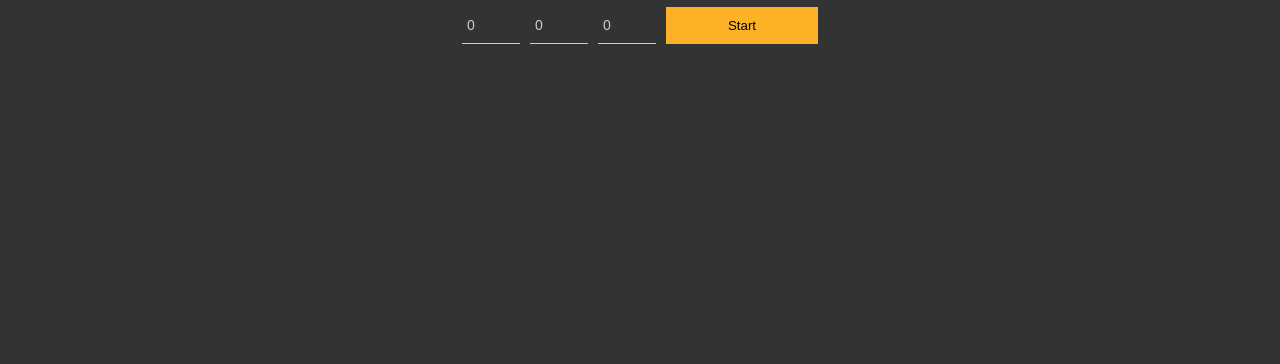
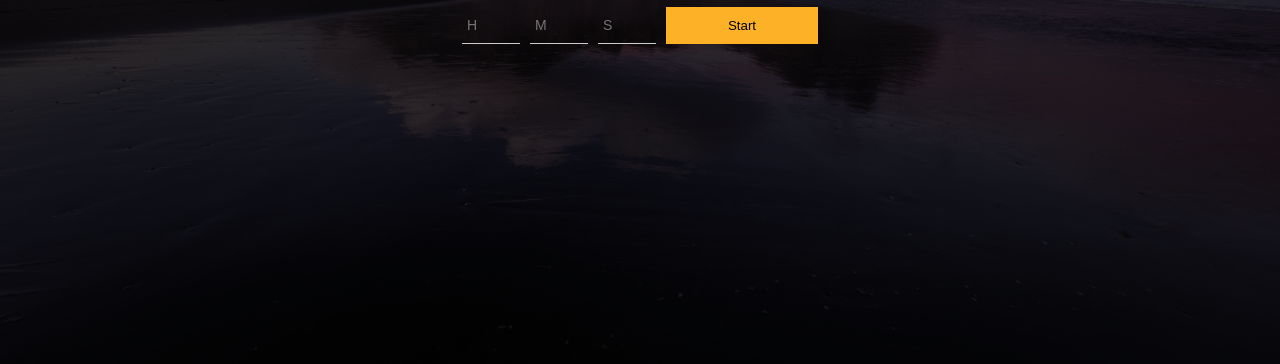
Before and after one commit to krptstc/js-timer, a website: page index.html in a window 1280 px wide. Shown: the part 436-800 px from the top of the page. Drawn offline with nearby package versions, Linux system fonts and the light colour scheme.

Commit message:
Bugfixes and Open Sans font

```diff
--- a/index.html
+++ b/index.html
@@ -6,6 +6,7 @@
     <title>JS Timer</title>
     <link rel="preconnect" href="https://fonts.gstatic.com">
     <link href="https://fonts.googleapis.com/css2?family=Lexend:wght@100;300;400;500;600;700;800&display=swap" rel="stylesheet">
+    <link href="https://fonts.googleapis.com/css2?family=Open+Sans:ital,wght@0,300;0,400;0,600;0,700;0,800;1,300;1,400;1,600;1,700;1,800&display=swap" rel="stylesheet">
     <link rel="stylesheet" href="style.css">
     <script defer src="node_modules/@fortawesome/fontawesome-free/js/brands.js"></script>
     <script defer src="node_modules/@fortawesome/fontawesome-free/js/solid.js"></script>
@@ -30,9 +31,9 @@
           <span class="seconds">00</span>
         </div>
         <div class="timer-settings">
-          <input class="input-hours" type="text" name="hours" value="0" placeholder="H" maxlength="2">
-          <input class="input-minutes" type="text" name="minutes" value="0" placeholder="M" maxlength="2">
-          <input class="input-seconds" type="text" name="seconds" value="0" placeholder="S" maxlength="2">
+          <input class="input-hours" type="text" name="hours" placeholder="H" maxlength="2">
+          <input class="input-minutes" type="text" name="minutes" placeholder="M" maxlength="2">
+          <input class="input-seconds" type="text" name="seconds" placeholder="S" maxlength="2">
           <button class="timer-start" type="button" name="timer-start">Start</button>
         </div>
       </div>
--- a/script.js
+++ b/script.js
@@ -18,9 +18,11 @@ let darkOverlayEl      = document.querySelector('.dark-overlay');
 settingsEl.addEventListener('click', close_settings);
 saveSettingsEl.addEventListener('click', update_settings);
 
-mainSectionEl.style.background = `linear-gradient(to bottom, rgba(0, 0, 0, .8), rgba(0, 0, 0, .8)), url(${localStorage.backgroundURL})`;
-mainSectionEl.style.backgroundSize = 'cover';
-mainSectionEl.style.backgroundPosition = 'center';
+if (localStorage.hasOwnProperty('backgroundURL')) {
+  mainSectionEl.style.background = `linear-gradient(to bottom, rgba(0, 0, 0, .8), rgba(0, 0, 0, .8)), url(${localStorage.backgroundURL})`;
+  mainSectionEl.style.backgroundSize = 'cover';
+  mainSectionEl.style.backgroundPosition = 'center';
+}
 
 function close_settings() {
   if (darkOverlayEl.classList.contains('active')) {
--- a/style.css
+++ b/style.css
@@ -10,7 +10,7 @@
 
 body {
   color: #EEE;
-  font-family: 'Lexend', sans-serif;
+  font-family: 'Open Sans', sans-serif;
 }
 
 .settings-icon {
@@ -57,6 +57,10 @@ body {
   transform: translateY(-50%);
 }
 
+.dark-overlay * {
+  font-family: 'Open Sans', sans-serif;
+}
+
 .dark-overlay .settings-box .save-settings {
   margin-top: auto;
 }
@@ -86,6 +90,7 @@ body {
 .timer .timer-time {
   display: flex;
   margin-bottom: 1rem;
+  font-family: 'Lexend', sans-serif;
 }
 
 .timer .timer-time > * {
```
